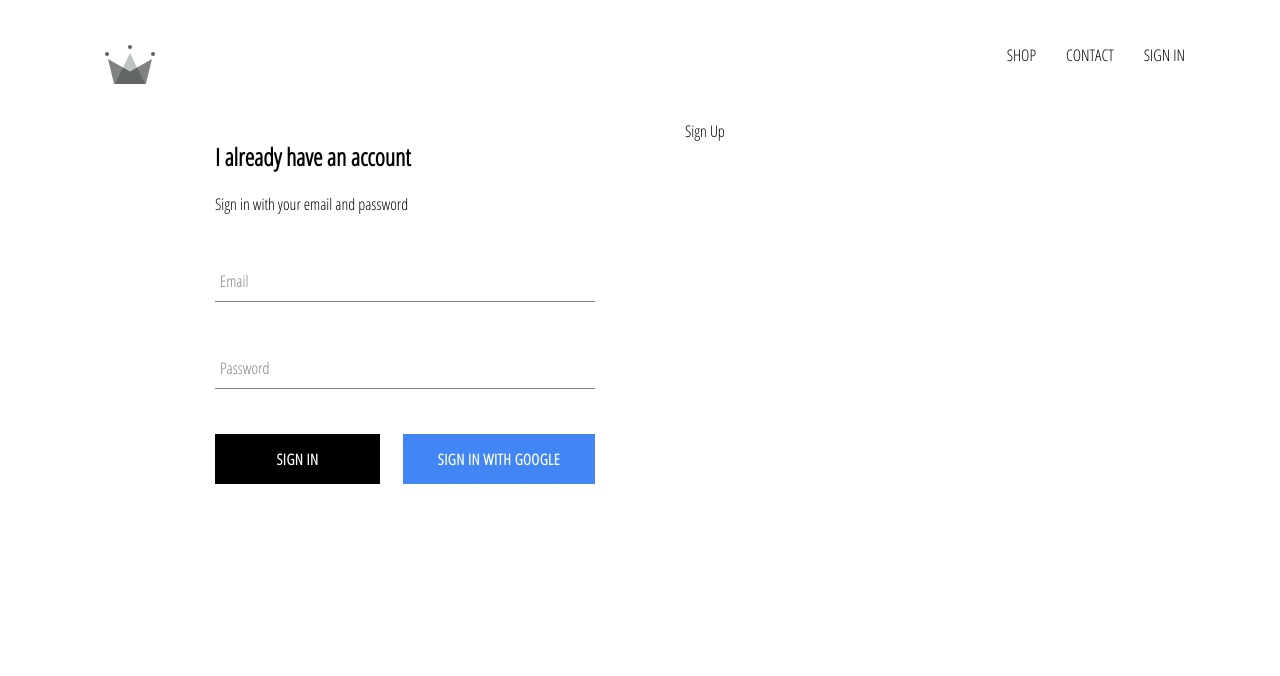
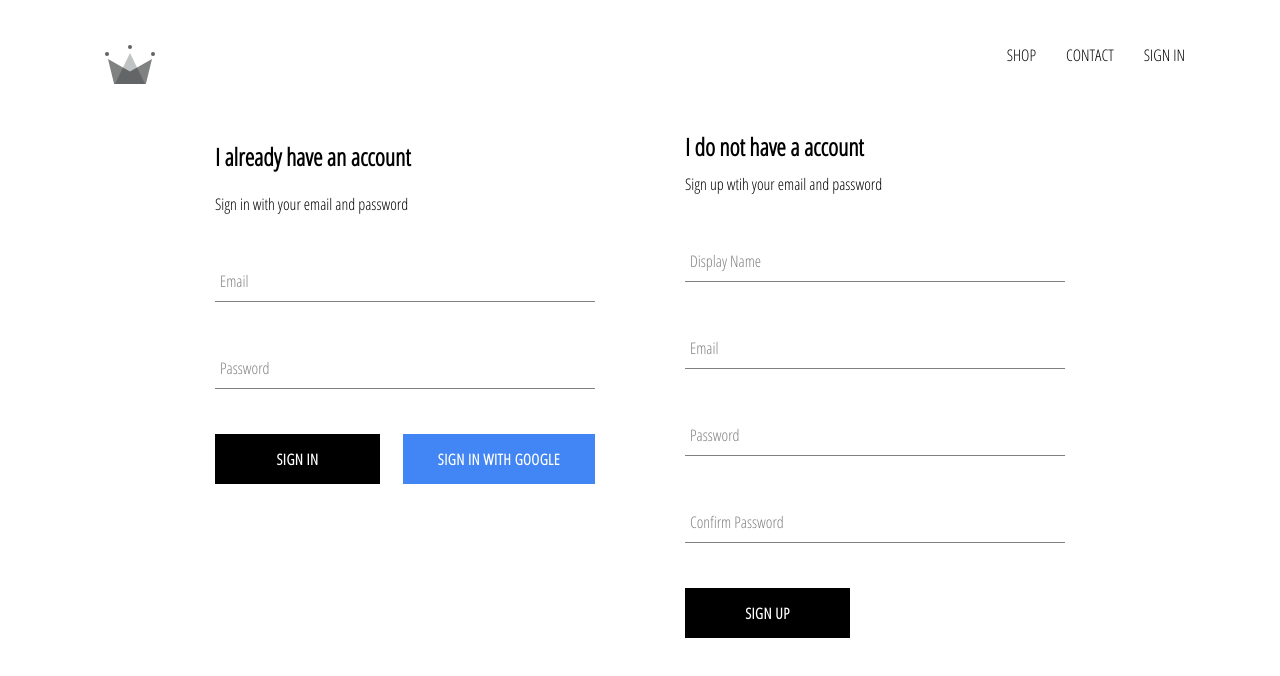
Before and after one commit to gjackso4/mcrae-bbq, a React (Create React App) app: page /signin in a window 1280 px wide. Shown: the top 676 px of the page. Built offline with nearby package versions, Linux system fonts and the light colour scheme; no server answers.

Commit message:
implemented firebase utils, included ability to store auth users into our database

```diff
--- a/src/App.js
+++ b/src/App.js
@@ -5,7 +5,7 @@
 import Homepage from './pages/homepage/homepage.component';
 import ShopPage from './pages/shop/shop.component';
 import SignInAndSingUpPage from './pages/sign-in-and-sign-up/sign-in-and-sign-up.component'
-import { auth } from './firebase/firebase.util';
+import { auth, createUserProfileDocument } from './firebase/firebase.util';
 
 import Header from './components/header/header.component'
 
@@ -22,10 +22,24 @@
   unsubscribeFromAuth = null
 
   componentDidMount() {
-    this.unsubscribeFromAuth = auth.onAuthStateChanged(user => {
-      this.setState({ currentUser: user });
+    this.unsubscribeFromAuth = auth.onAuthStateChanged(async userAuth => {
+      if (userAuth) {
+        const userRef = await createUserProfileDocument(userAuth);
 
-      console.log(user);
+        userRef.onSnapshot(snapShot => {
+          this.setState({
+            currentUser: {
+              id: snapShot.id,
+              ...snapShot.data()
+            }
+          });
+          console.log(this.state);
+        });
+
+      } else {
+        this.setState({ currentUser: userAuth });
+      }
+
     })
   }
 
--- a/src/components/sign-up/sign-up.component.jsx
+++ b/src/components/sign-up/sign-up.component.jsx
@@ -1,10 +1,97 @@
 import React from 'react';
+import FormInput from '../form-input/form-input.component';
+import CustomButton from '../custom-button/custom-button.component';
+
+import { auth, createUserProfileDocument } from '../../firebase/firebase.util';
+
 import './sign-up.styles.scss'
 
-const SignUp = () => (
-    <div className="sign-up">
-        Sign Up
-    </div>
-)
+class SignUp extends React.Component {
+  constructor() {
+    super();
+
+    this.state = {
+      displayName: '',
+      email: '',
+      password: '',
+      confirmPassword: ''
+    }
+  }
+
+  handleSubmit = async event => {
+    event.preventDefault();
+    const { displayName, email, password, confirmPassword } = this.state;
+
+    if (password !== confirmPassword) {
+      alert("password dont match");
+      return;
+    }
+
+    try {
+      const { user } = await auth.createUserWithEmailAndPassword(email, password);
+      await createUserProfileDocument(user, { displayName });
+
+      this.setState({
+        displayName: '',
+        email: '',
+        password: '',
+        confirmPassword: ''
+      })
+    } catch (error) {
+      console.error(error);
+    }
+  }
+
+  handleChange = event => {
+    const { name, value } = event.target;
+
+    this.setState({ [name]: value });
+  }
+
+  render() {
+    const { displayName, email, password, confirmPassword } = this.state;
+    return (
+      <div className='sign-up'>
+        <h2 className='title'>I do not have a account</h2>
+        <span>Sign up wtih your email and password</span>
+        <form className='sign-up-form' onSubmit={this.handleSubmit}>
+          <FormInput
+            type='text'
+            name='displayName'
+            value={displayName}
+            onChange={this.handleChange}
+            label='Display Name'
+            required
+          />
+          <FormInput
+            type='email'
+            name='email'
+            value={email}
+            onChange={this.handleChange}
+            label='Email'
+            required
+          />
+          <FormInput
+            type='password'
+            name='password'
+            value={password}
+            onChange={this.handleChange}
+            label='Password'
+            required
+          />
+          <FormInput
+            type='password'
+            name='confirmPassword'
+            value={confirmPassword}
+            onChange={this.handleChange}
+            label='Confirm Password'
+            required
+          />
+          <CustomButton type='submit'> SIGN UP</CustomButton>
+        </form>
+      </div>
+    );
+  }
+}
 
 export default SignUp;
--- a/src/firebase/firebase.util.js
+++ b/src/firebase/firebase.util.js
@@ -13,6 +13,31 @@
   measurementId: "G-2FLPNNF36L"
 };
 
+export const createUserProfileDocument = async (userAuth, additionalData) => {
+  if (!userAuth) return;
+
+  const userRef = firestore.doc(`users/${userAuth.uid}`);
+  const snapShot = await userRef.get();
+
+  if (!snapShot.exists) {
+    //create user
+    const { displayName, email } = userAuth;
+    const createdAt = new Date();
+
+    try {
+      await userRef.set({
+        displayName,
+        email,
+        createdAt,
+        ...additionalData
+      })
+    } catch (error) {
+      console.log('error creating user', error.message);
+    }
+  }
+  return userRef;
+}
+
 firebase.initializeApp(config);
 
 export const firestore = firebase.firestore();
```
